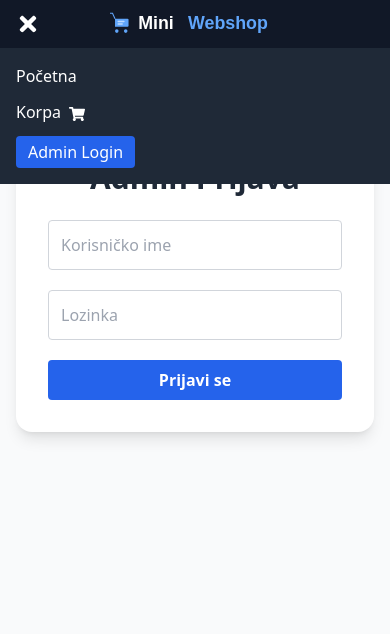
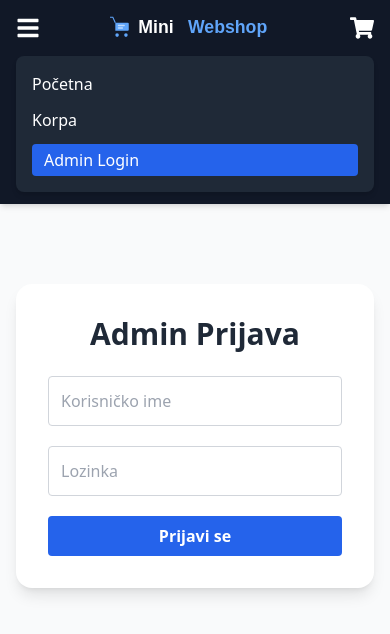
Before and after one commit to adrianjurisic/mini-webshop-frontend, a React (Create React App) app: page /admin/login in a window 390 px wide. Both pictures are taken after a click on the button 28 px from the left and 24 px from the top of the page. Shown: the top 634 px of the page. Built offline with nearby package versions, Linux system fonts and the light colour scheme.

Commit message:
Navbar final

```diff
--- a/src/components/Navbar.jsx
+++ b/src/components/Navbar.jsx
@@ -1,17 +1,30 @@
-import { useState } from "react";
+import { useEffect, useState } from "react";
 import { Link, useNavigate } from "react-router-dom";
-import { FaShoppingCart, FaBars, FaTimes } from "react-icons/fa";
+import { FaShoppingCart, FaBars } from "react-icons/fa";
 import logo from "../logo.svg";
 
 export default function Navbar() {
-  const [menuOpen, setMenuOpen] = useState(false);
   const navigate = useNavigate();
   const isAdmin = localStorage.getItem("isAdmin") === "true";
+
+  const [isMenuOpen, setIsMenuOpen] = useState(false);
+  const [cartCount, setCartCount] = useState(0);
+
+  useEffect(() => {
+    const updateCartCount = () => {
+      const cart = JSON.parse(localStorage.getItem("cart") || "[]");
+      const totalItems = cart.reduce((acc, item) => acc + item.quantity, 0);
+      setCartCount(totalItems);
+    };
+
+    updateCartCount();
+    window.addEventListener("storage", updateCartCount);
+    return () => window.removeEventListener("storage", updateCartCount);
+  }, []);
 
   const handleLogout = () => {
     localStorage.removeItem("isAdmin");
     navigate("/");
-    setMenuOpen(false);
   };
 
   const handleLogoClick = () => {
@@ -23,22 +36,79 @@ export default function Navbar() {
   };
 
   return (
-    <nav className="bg-gray-900 text-white px-4 py-3 flex justify-between items-center shadow-md relative">
-      <button
-        className="md:hidden text-2xl"
-        onClick={() => setMenuOpen(!menuOpen)}
-      >
-        {menuOpen ? <FaTimes /> : <FaBars />}
+    <nav className="bg-gray-900 text-white px-4 py-3 shadow-md relative">
+      {/* Mobile Navbar */}
+      <div className="flex md:hidden justify-between items-center">
+        {/* Hamburger */}
+        <button onClick={() => setIsMenuOpen(!isMenuOpen)} className="text-2xl">
+          <FaBars />
         </button>
 
-      <div
-        className="absolute left-1/2 transform -translate-x-1/2 md:static md:transform-none md:left-auto cursor-pointer"
-        onClick={handleLogoClick}
+        {/* Logo */}
+        <div className="cursor-pointer" onClick={handleLogoClick}>
+          <img src={logo} alt="MiniWebshop logo" className="h-8 w-auto mx-auto" />
+        </div>
+
+        {/* Cart */}
+        <Link to="/shop/cart" className="relative text-2xl">
+          <FaShoppingCart />
+          {cartCount > 0 && (
+            <span className="absolute -top-2 -right-2 bg-red-600 text-white text-xs px-1 rounded-full">
+              {cartCount}
+            </span>
+          )}
+        </Link>
+      </div>
+
+      {/* Mobile Menu */}
+      {isMenuOpen && (
+        <div className="md:hidden mt-3 bg-gray-800 rounded-lg shadow-md p-4 space-y-3">
+          {isAdmin ? (
+            <>
+              <Link to="/admin/dashboard" className="block hover:underline" onClick={() => setIsMenuOpen(false)}>
+                Dashboard
+              </Link>
+              <Link to="/admin/orders" className="block hover:underline" onClick={() => setIsMenuOpen(false)}>
+                Narudžbe
+              </Link>
+              <button
+                onClick={() => {
+                  handleLogout();
+                  setIsMenuOpen(false);
+                }}
+                className="block w-full text-left bg-red-600 px-3 py-1 rounded hover:bg-red-700"
               >
+                Odjava
+              </button>
+            </>
+          ) : (
+            <>
+              <Link to="/" className="block hover:underline" onClick={() => setIsMenuOpen(false)}>
+                Početna
+              </Link>
+              <Link to="/shop/cart" className="block hover:underline" onClick={() => setIsMenuOpen(false)}>
+                Korpa
+              </Link>
+              <Link
+                to="/admin/login"
+                className="block bg-blue-600 px-3 py-1 rounded hover:bg-blue-700"
+                onClick={() => setIsMenuOpen(false)}
+              >
+                Admin Login
+              </Link>
+            </>
+          )}
+        </div>
+      )}
+
+      {/* Desktop Navbar */}
+      <div className="hidden md:flex justify-between items-center">
+        {/* Logo */}
+        <div className="flex items-center gap-2 cursor-pointer" onClick={handleLogoClick}>
           <img src={logo} alt="MiniWebshop logo" className="h-8 w-auto" />
         </div>
 
-      <div className="hidden md:flex gap-4 items-center ml-auto">
+        <div className="flex gap-4 items-center">
           {isAdmin ? (
             <>
               <Link to="/admin/dashboard" className="hover:underline">
@@ -59,8 +129,13 @@ export default function Navbar() {
               <Link to="/" className="hover:underline">
                 Početna
               </Link>
-            <Link to="/shop/cart" className="hover:underline text-xl">
+              <Link to="/shop/cart" className="hover:underline relative text-xl">
                 <FaShoppingCart />
+                {cartCount > 0 && (
+                  <span className="absolute -top-2 -right-2 bg-red-600 text-white text-xs px-1 rounded-full">
+                    {cartCount}
+                  </span>
+                )}
               </Link>
               <Link
                 to="/admin/login"
@@ -71,43 +146,7 @@ export default function Navbar() {
             </>
           )}
         </div>
-
-      {menuOpen && (
-        <div className="absolute top-full left-0 w-full bg-gray-800 flex flex-col items-start gap-3 p-4 z-50 md:hidden">
-          {isAdmin ? (
-            <>
-              <Link to="/admin/dashboard" onClick={() => setMenuOpen(false)}>
-                Dashboard
-              </Link>
-              <Link to="/admin/orders" onClick={() => setMenuOpen(false)}>
-                Narudžbe
-              </Link>
-              <button
-                onClick={handleLogout}
-                className="bg-red-600 px-3 py-1 rounded hover:bg-red-700"
-              >
-                Odjava
-              </button>
-            </>
-          ) : (
-            <>
-              <Link to="/" onClick={() => setMenuOpen(false)}>
-                Početna
-              </Link>
-              <Link to="/shop/cart" onClick={() => setMenuOpen(false)}>
-                Korpa <FaShoppingCart className="inline ml-1" />
-              </Link>
-              <Link
-                to="/admin/login"
-                onClick={() => setMenuOpen(false)}
-                className="bg-blue-600 px-3 py-1 rounded hover:bg-blue-700"
-              >
-                Admin Login
-              </Link>
-            </>
-          )}
       </div>
-      )}
     </nav>
   );
 }
```
Lines whose indentation alone changed are shown as unchanged.
